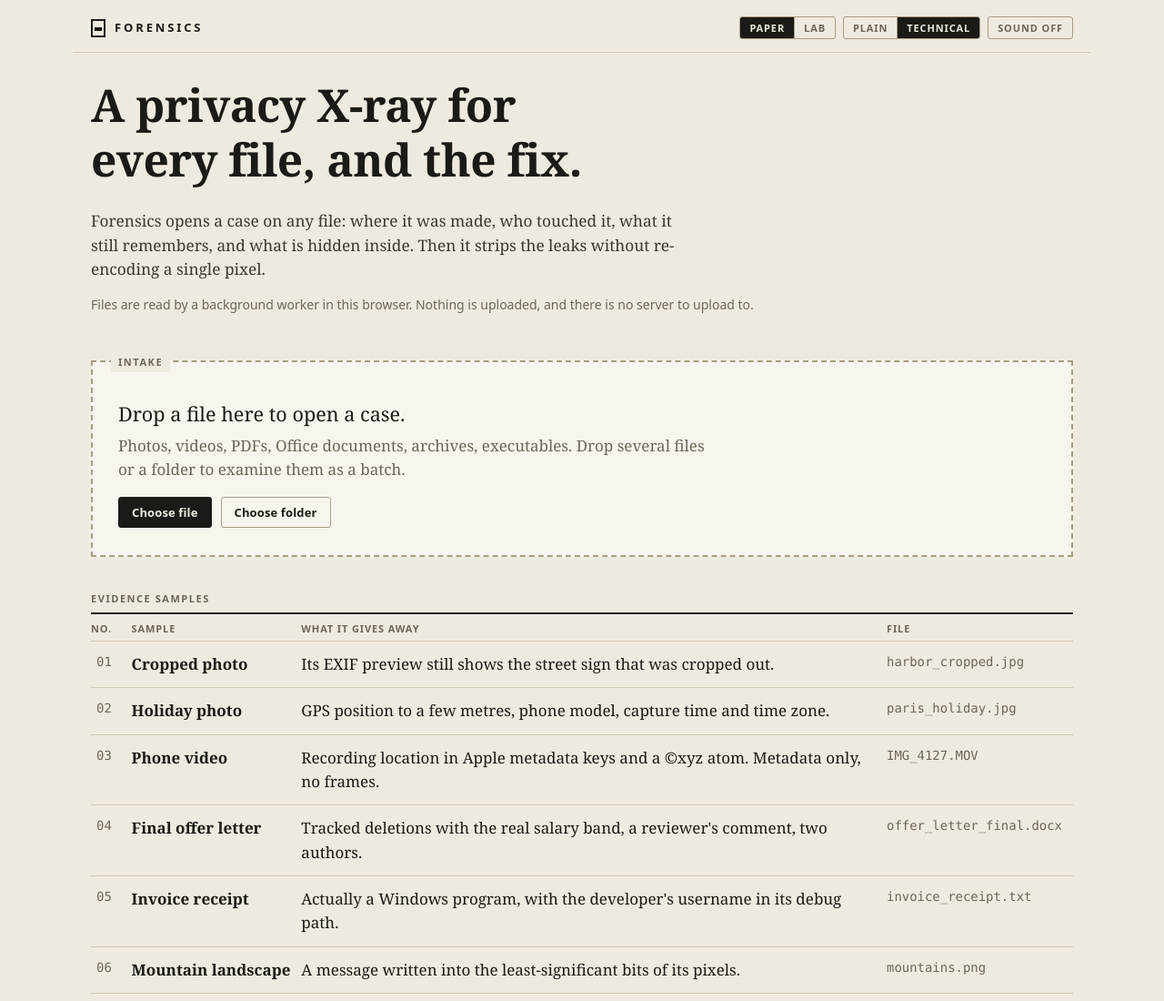
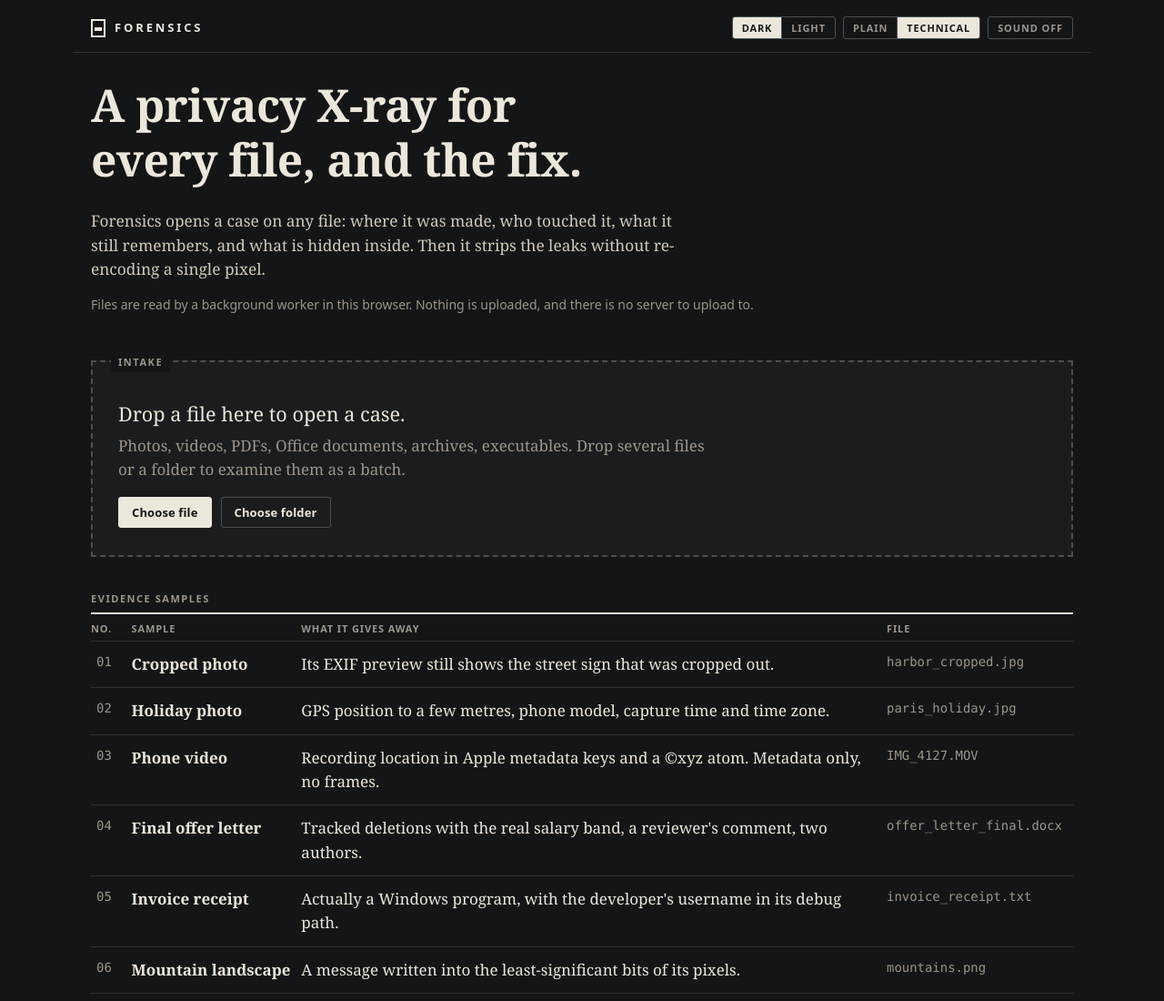
Before and after one commit to shreyasfegade/forensics, a website with bundled scripts: page public/index.html in a window 1280 px wide. Shown: the top 1100 px of the page at 91% size. Built offline with nearby package versions, Linux system fonts and the light colour scheme; files whose address does not match are found by name.

Commit message:
feat(ui): dark theme by default, light theme as an option
Defaults to the Lab (dark) theme regardless of system setting; the header
toggle reads Dark / Light and remembers the choice. Page, manifest and
theme-color start dark to avoid a light flash.

```diff
--- a/public/css/app.css
+++ b/public/css/app.css
@@ -1,9 +1,8 @@
 /* Forensics: case-file design system.
-   Two themes share one structure. "Paper" is a manila case file in ink and
-   stamp red. "Lab" is the evidence room under a lightbox. Data is always
+   Two themes share one structure; dark is the default. "Paper" (light) is a manila case file in ink and
+   stamp red. "Lab" (dark) is the evidence room under a lightbox. Data is always
    monospace, findings are set in a serif, and UI chrome uses small sans labels. */
 
-:root,
 :root[data-theme="paper"] {
   --bg: #efeae0;
   --surface: #f8f5ee;
@@ -31,6 +30,7 @@
   color-scheme: light;
 }
 
+:root,
 :root[data-theme="lab"] {
   --bg: #141516;
   --surface: #1b1c1e;
--- a/public/index.html
+++ b/public/index.html
@@ -1,5 +1,5 @@
 <!DOCTYPE html>
-<html lang="en" data-theme="paper" data-mode="technical">
+<html lang="en" data-theme="lab" data-mode="technical">
 <head>
   <meta charset="UTF-8">
   <meta name="viewport" content="width=device-width, initial-scale=1">
@@ -8,7 +8,7 @@
   <!-- Privacy is the product: the page may only talk to its own origin. The single
        exception is OpenStreetMap tiles, loaded only after an explicit click. -->
   <meta http-equiv="Content-Security-Policy" content="default-src 'self'; script-src 'self'; worker-src 'self'; style-src 'self'; img-src 'self' data: blob: https://tile.openstreetmap.org; font-src 'self'; connect-src 'self'; manifest-src 'self'; object-src 'none'; base-uri 'self'; form-action 'none'">
-  <meta name="theme-color" content="#efeae0">
+  <meta name="theme-color" content="#141516">
   <meta property="og:title" content="Forensics: a privacy X-ray for every file">
   <meta property="og:description" content="See what your files give away, then remove it. Runs entirely in the browser.">
   <meta property="og:type" content="website">
--- a/src/main.ts
+++ b/src/main.ts
@@ -92,7 +92,7 @@ const soundBtn = h('button', { class: 'seg', type: 'button', 'aria-pressed': Str
 document.getElementById('masthead')!.append(
   h('a', { class: 'brand', href: './', onclick: (e: Event) => { e.preventDefault(); if (!busy) home(); } }, h('span', { class: 'brand-mark', 'aria-hidden': 'true' }), 'Forensics'),
   h('div', { class: 'settings' },
-    toggle('Theme', [['paper', 'Paper'], ['lab', 'Lab']], () => prefs.theme, v => { prefs.theme = v as typeof prefs.theme; applyPrefs(prefs); savePrefs(prefs); }),
+    toggle('Theme', [['lab', 'Dark'], ['paper', 'Light']], () => prefs.theme, v => { prefs.theme = v as typeof prefs.theme; applyPrefs(prefs); savePrefs(prefs); }),
     toggle('Detail level', [['plain', 'Plain'], ['technical', 'Technical']], () => prefs.mode, v => { prefs.mode = v as typeof prefs.mode; applyPrefs(prefs); savePrefs(prefs); }),
     h('div', { class: 'seg-group' }, soundBtn)));
 
--- a/src/ui/prefs.ts
+++ b/src/ui/prefs.ts
@@ -9,12 +9,10 @@ export interface Prefs {
 
 const KEY = 'forensics.prefs';
 
-function systemTheme(): Prefs['theme'] {
-  return window.matchMedia?.('(prefers-color-scheme: dark)').matches ? 'lab' : 'paper';
-}
 
 export function loadPrefs(): Prefs {
-  const base: Prefs = { theme: systemTheme(), mode: 'technical', sound: false };
+  // Dark (lab) is the default; light (paper) is opt-in and remembered.
+  const base: Prefs = { theme: 'lab', mode: 'technical', sound: false };
   try {
     const raw = localStorage.getItem(KEY);
     if (raw) return { ...base, ...JSON.parse(raw) };
```
Also changed, not shown: README.md, public/manifest.webmanifest.
